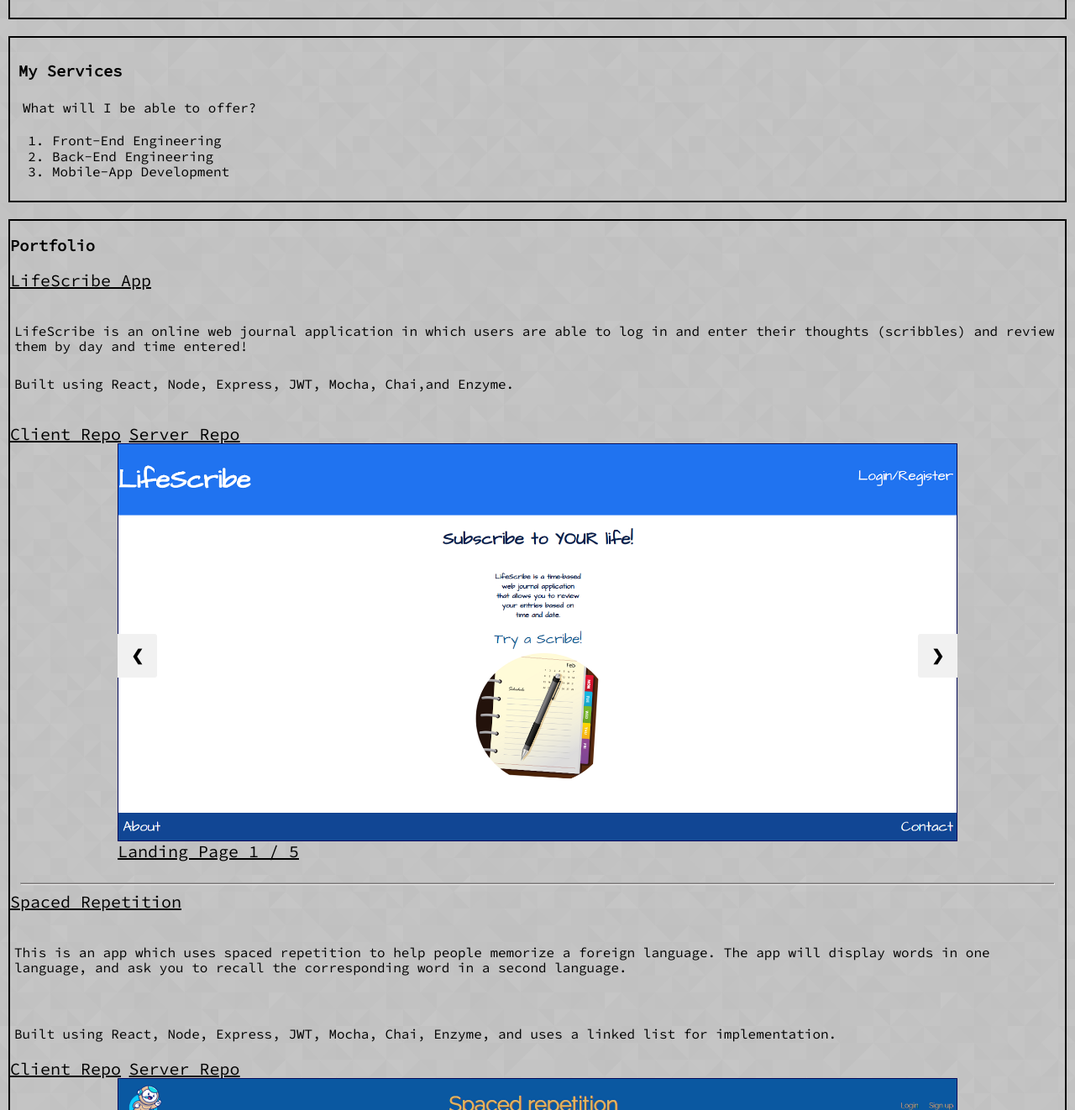
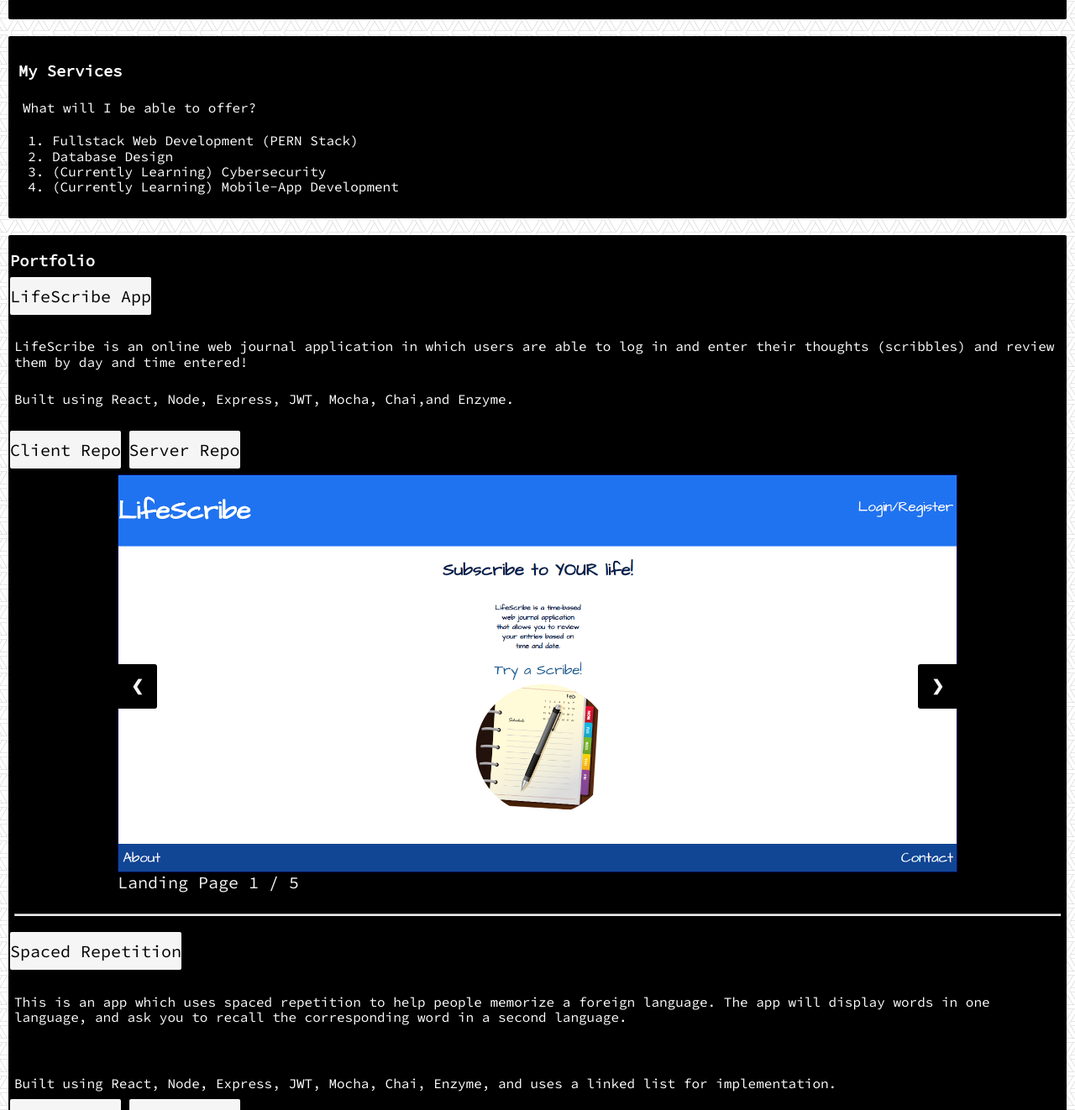
Before and after one commit to mloldacre/PersonalPortfolio, a plain HTML site: page index.html in a window 1280 px wide. Shown: the part 758-2080 px from the top of the page at 84% size. Drawn offline with nearby package versions, Linux system fonts and the light colour scheme.

Commit message:
Updated styling: BG and design

```diff
--- a/index.html
+++ b/index.html
@@ -49,7 +49,7 @@
       </div>
       <span class="item">
         <span id="info">
-          <img src="images/ProProfilePic.png" height="250" alt="Michael Oldacre
+          <img src="images/StyledPortrait.jpg" height="250" alt="Michael Oldacre
           - Portrait">
           <!-- Introduction Section -->
           <ul id="info-list">
@@ -93,9 +93,10 @@
           <h3>My Services</h3>
           <p>What will I be able to offer?</p>
           <ol>
-            <li>Front-End Engineering</li>
-            <li>Back-End Engineering</li>
-            <li>Mobile-App Development</li>
+            <li>Fullstack Web Development (PERN Stack)</li>
+            <li>Database Design</li>
+            <li>(Currently Learning) Cybersecurity</li>
+            <li>(Currently Learning) Mobile-App Development</li>
           </ol>
         </article>
       </div>
@@ -116,7 +117,7 @@
           <p>Built using React, Node, Express, JWT, Mocha, Chai,and Enzyme.
           </p><br>
           <a href="https://github.com/mloldacre/lifescribe-website" target="_blank">Client Repo</a>
-          <a href="https://github.com/mloldacre/lifescribe-api" target="_blank">Server Repo</a><br>
+          <a href="https://github.com/mloldacre/lifescribe-api" target="_blank">Server Repo</a><br><br>
 
           <!-- Slideshow container -->
           <a href="https://lifescribe.vercel.app/" target="_blank">
@@ -169,7 +170,7 @@
           <a href="https://github.com/thinkful-ei-quail/SpacedRepitition-client-jackie-michael" target="_blank">Client
             Repo</a>
           <a href="https://github.com/thinkful-ei-quail/SpacedRepitition-server-jackie-michael" target="_blank">Server
-            Repo</a><br>
+            Repo</a><br><br>
 
           <!-- Slideshow container -->
           <a href="https://spaced-repitition-client-jackie-michael.vercel.app/" target="_blank">
@@ -214,7 +215,7 @@
             Chai, and Enzyme.
           </p><br>
           <a href="https://github.com/mloldacre/battleship-jmkbh" target="_blank">Client Repo</a>
-          <a href="https://github.com/mloldacre/battleship-server-jmkbh" target="_blank">Server Repo</a><br>
+          <a href="https://github.com/mloldacre/battleship-server-jmkbh" target="_blank">Server Repo</a><br><br>
           <!-- Slideshow container -->
 
           <a href="https://spacebattleship.vercel.app/" target="_blank">
--- a/style.css
+++ b/style.css
@@ -24,7 +24,7 @@ p {
 /* -------  Background ------- */
 
 body {
-  background-image: url(images/prism.png);
+  background-image: url(images/webb.png);
   margin: 0;
 }
 
@@ -50,6 +50,9 @@ img {
   margin: auto;
 }
 
+.slideshow-container .text {
+  color: whitesmoke;
+}
 /* Next & previous buttons */
 
 .prev, .next {
@@ -64,8 +67,8 @@ img {
   transition: 0.6s ease;
   border-radius: 0 3px 3px 0;
   user-select: none;
-  background-color: #f1f1f1;
-  color: black;
+  background-color: black;
+  color: whitesmoke;
 }
 
 /* Position the "next button" to the right */
@@ -81,10 +84,13 @@ img {
 
 /* ------- Flexbox and Main ------- */
 
-#info {
+#info, #portfolio {
   display: flex;
   flex-direction: column;
+  background: black;
+  color: white;
   border: 2px black solid;
+  border-radius: 2px;
 }
 
 #info-list {
@@ -94,20 +100,18 @@ img {
 #about-me, #my-services, #quick-email {
   border: 2px black solid;
   padding: 10px;
-}
-
-#portfolio {
-  display: flex;
-  flex-direction: column;
-  border: 2px black solid;
+  background: black;
+  color: white;
+  border-radius: 2px
 }
 
 hr {
-  width: 98%;
+  width: 99%;
   margin-left: auto;
   margin-right: auto;
   height: 1px;
-  background-color: rgb(128, 124, 124);
+  background-color: rgb(238, 235, 235);
+  margin-bottom: 30px;
 }
 
 .group {
@@ -210,14 +214,12 @@ form label {
   display: block;
   font-size: 18px;
   margin-bottom: 5px;
-  color: black;
 }
 
 form textarea {
   display: block;
   height: 4.75rem;
   width: 100%;
-  color: #000;
   font-size: 16px;
   margin-bottom: 20px;
 }
@@ -226,8 +228,8 @@ form button {
   padding: 10px 16px;
   border: 0;
   font-size: 16px;
-  background: #000;
-  color: #fff;
+  background: #fff;
+  color: #000;
 }
 
 /* -------  Images ------- */
@@ -241,20 +243,20 @@ form button {
 
 /* -------  Links ------- */
 
-a:link {
+#portfolio a:link {
+  color: black;
+  text-decoration: none;
+  background: whitesmoke;
+  padding: 10px 0px;
+  border-radius: 2px;
+}
+
+#portfolio a:visited {
   color: black;
 }
 
-a:visited {
-  color: #6fdff3;
-}
-
-a:hover {
+#portfolio a:hover {
   color: rgb(13, 98, 151);
-}
-
-a:active {
-  color: #a830b8;
 }
 
 /* -------  Footer ------- */
```
Also changed, not shown: images/StyledPortrait.jpg (added), images/webb.png (added).
